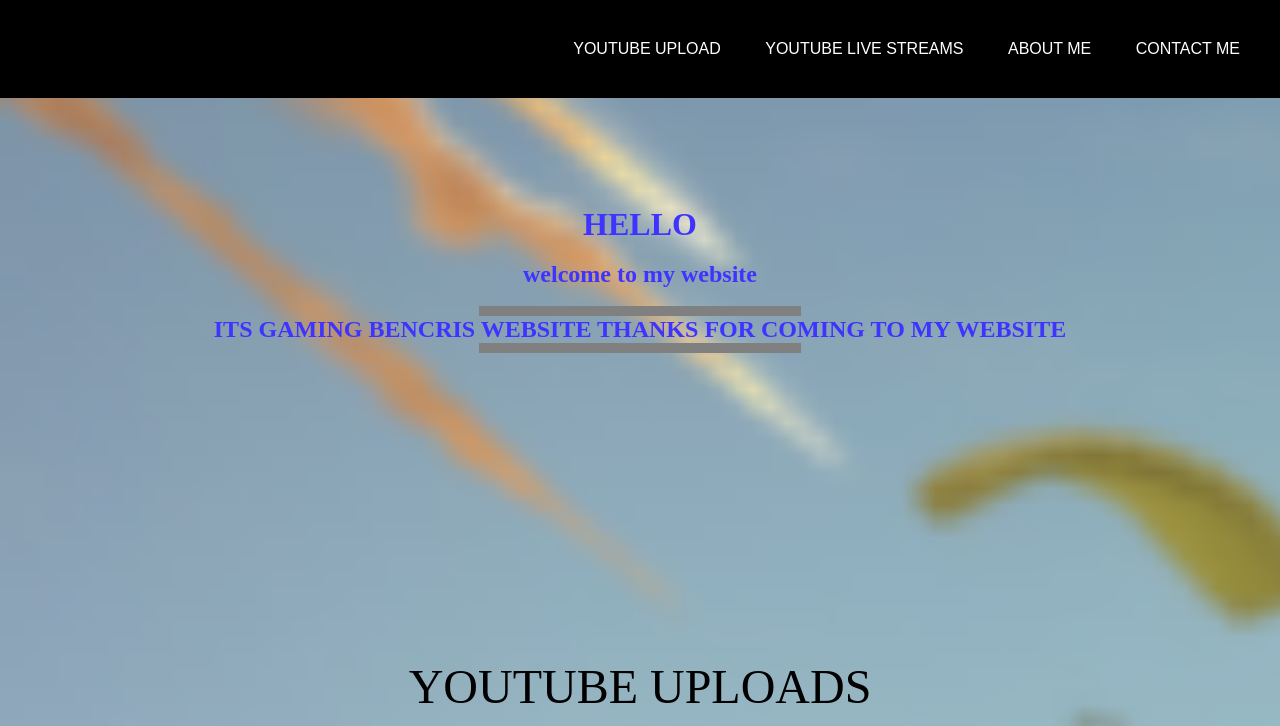
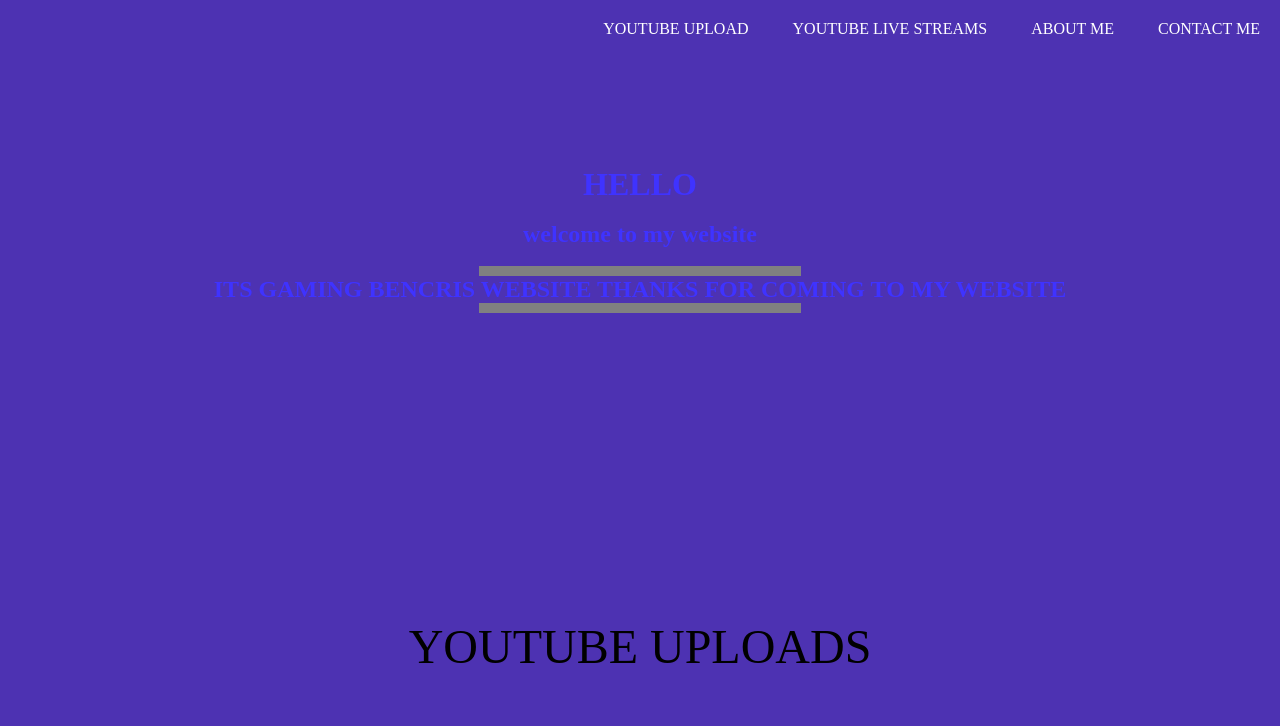
Before and after one commit to bencris1/gamingbencris.github.io, a plain HTML site: page index.html in a window 1280 px wide. Shown: the top 726 px of the page. Drawn offline with Linux system fonts and the light colour scheme.

Commit message:
Update style.css

```diff
--- a/style.css
+++ b/style.css
@@ -8,9 +8,8 @@ html {
 }
 
 body{
-	 background-image : url("images.png");
-	background-size: cover;
-    background-repeat: no-repeat;
+   background-color: #4D32B2
+}
 }
 .nav-bar{
 	background: black;
```
